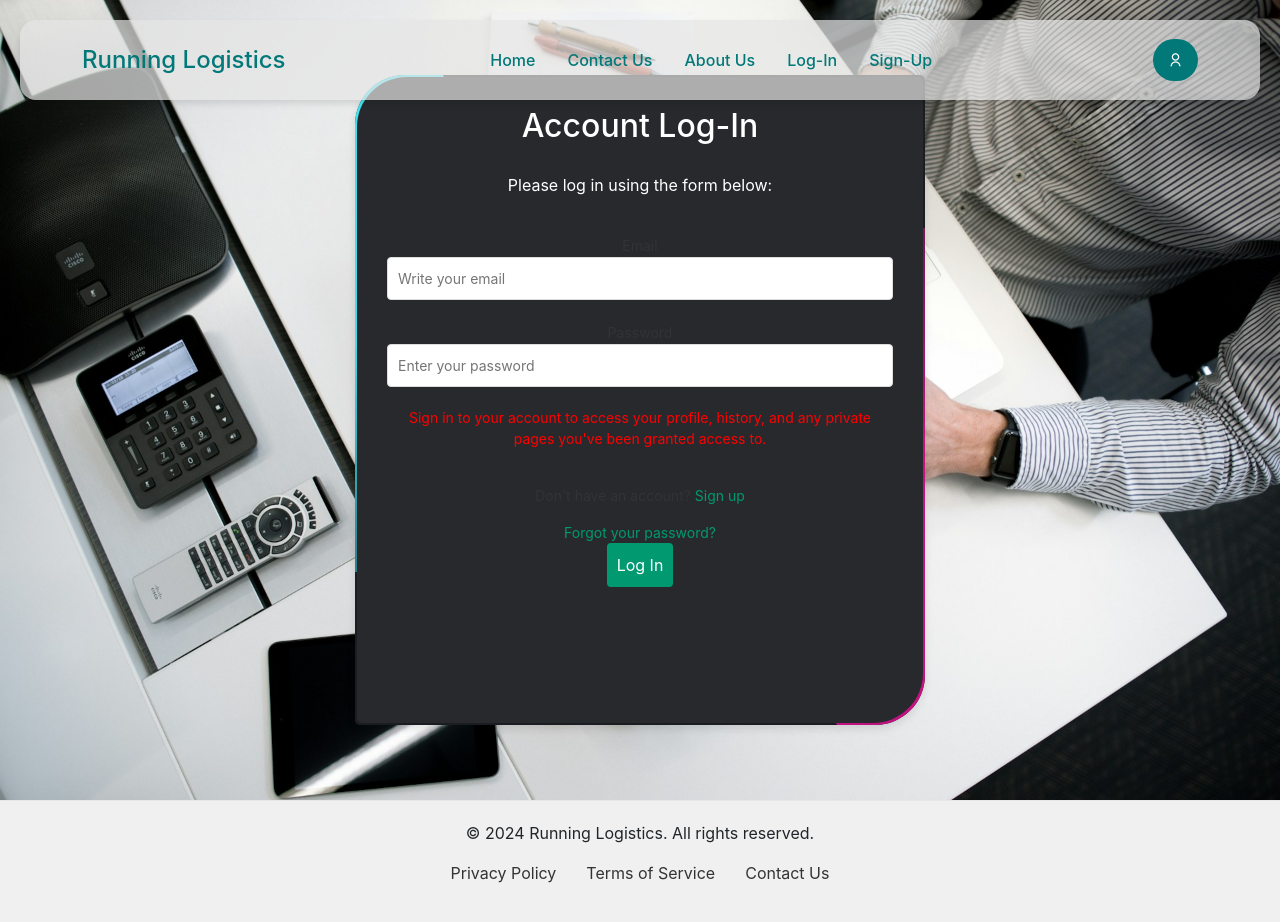
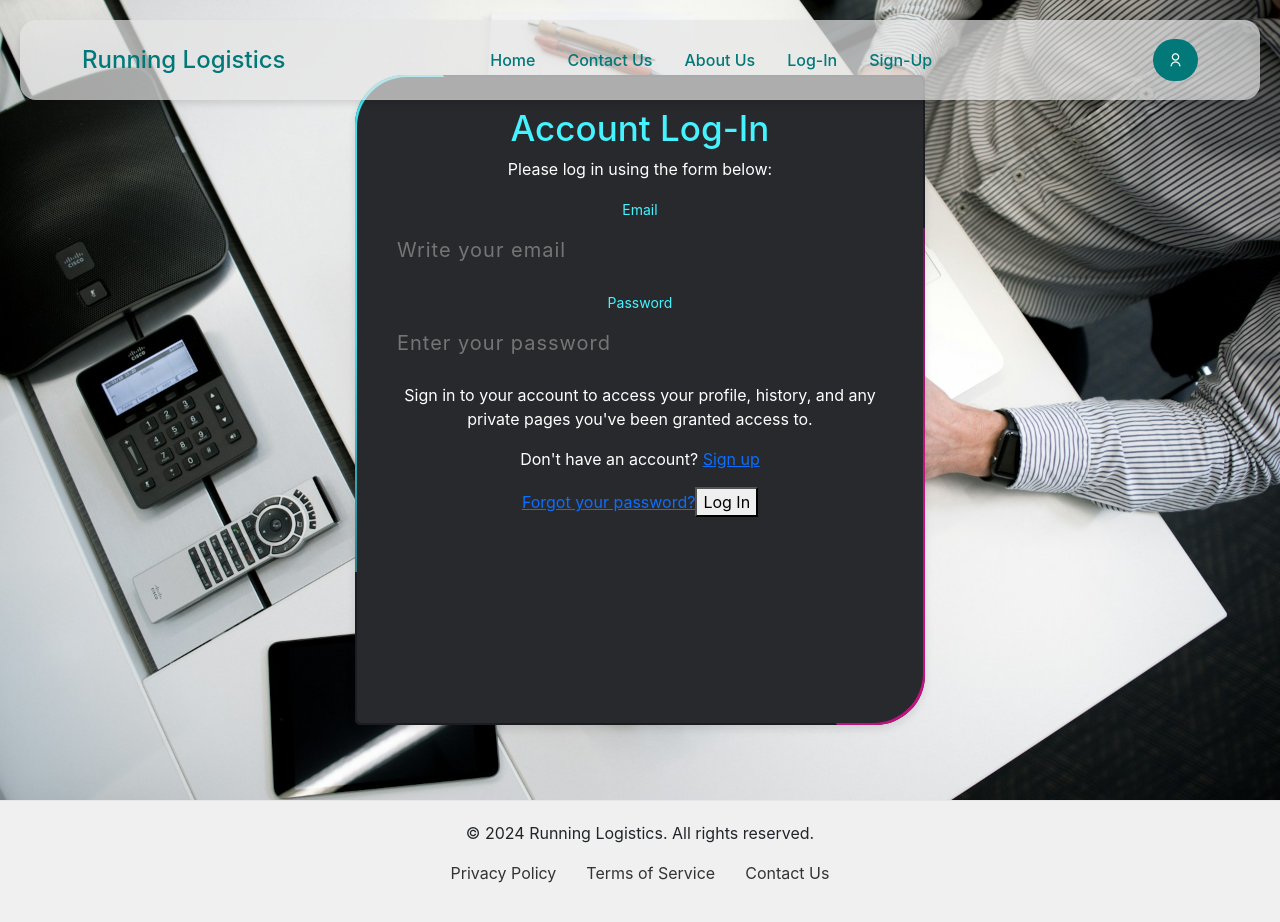
Before and after one commit to Juan-Carlos-D/RunningLogisticsCollab, a React (Create React App) app in the folder rl-frontend/: page /Login in a window 1280 px wide. Shown: the top 922 px of the page. Built offline with nearby package versions, Linux system fonts and the light colour scheme; no server answers.

Commit message:
getting more styling changes

```diff
--- a/rl-frontend/src/CSS/Login.css
+++ b/rl-frontend/src/CSS/Login.css
@@ -38,9 +38,6 @@
     padding: 30px;
     border-radius: 8px;
     box-shadow: 0 4px 8px rgba(0, 0, 0, 0.1);
-    /* max-width: 400px;
-    width: 100%; */
-    /* border-radius: 15px; */
     position: relative;
     width: 570px;
     height: 650px;
@@ -48,18 +45,7 @@
     border-radius: 50px 5px;
 }
 
-.login-content::before {
-    content: '';
-    position: absolute;
-    top:  -50%;
-    left: -50%;
-    width: 570px;
-    height: 650px;
-    background: linear-gradient(60deg, transparent, #45f3ff,#45f3ff);
-    transform-origin: bottom right;
-    animation: animate 6s linear infinite;
-}
-
+.login-content::before,
 .login-content::after {
     content: '';
     position: absolute;
@@ -67,24 +53,54 @@
     left: -50%;
     width: 570px;
     height: 650px;
-    background: linear-gradient(60deg, transparent, #d9138a,#d9138a);
+    background: linear-gradient(60deg, transparent, #45f3ff, #45f3ff);
     transform-origin: bottom right;
     animation: animate 6s linear infinite;
+}
+
+.login-content::after {
+    background: linear-gradient(60deg, transparent, #d9138a, #d9138a);
     animation-delay: -3s;
 }
 
 @keyframes animate {
-    0%
-    {
-        transform: rotate(0deg);
-    }
-    100%
-    {
-        transform: rotate(360deg);
-    }
+    0% { transform: rotate(0deg); }
+    100% { transform: rotate(360deg); }
 }
 
-.login__form {
+h2 {
+    color: #45f3ff;
+    font-size: 35px;
+    font-weight: 500;
+    text-align: center;
+}
+
+.login__label {
+    font-size: 14px;
+    color: #45f3ff;
+    margin-bottom: 5px;
+}
+
+.login__input {
+    width: 100%;
+    padding: 10px;
+    border: 1px solid #ddd;
+    border-radius: 4px;
+    font-size: 14px;
+    margin-bottom: 15px;
+    background:transparent;
+    font-size: 1em;
+    letter-spacing: 0.05em;
+    z-index: 10
+}
+
+input[type="email"], input[type="password"] {
+    font-size: 20px;
+    border: none;
+    outline: none;
+}
+
+/* .login__form {
     display: flex;
     flex-direction: column;
     gap: 20px;
@@ -94,22 +110,22 @@
     display: flex;
     flex-direction: column;
     gap: 20px;
-}
+} */
 
-.login__label {
+/* .login__label {
     font-size: 14px;
     color: #333;
-}
+} */
 
-.login__input {
+/* .login__input {
     width: 100%;
     padding: 10px;
     border: 1px solid #ddd;
     border-radius: 4px;
     font-size: 14px;
-}
+} */
 
-.login__message {
+/* .login__message {
     color: #f00;
     font-size: 14px;
 }
@@ -153,4 +169,4 @@
 
 .login__button:hover {
     background-color: #007f5f;
-}
+}  */
```
